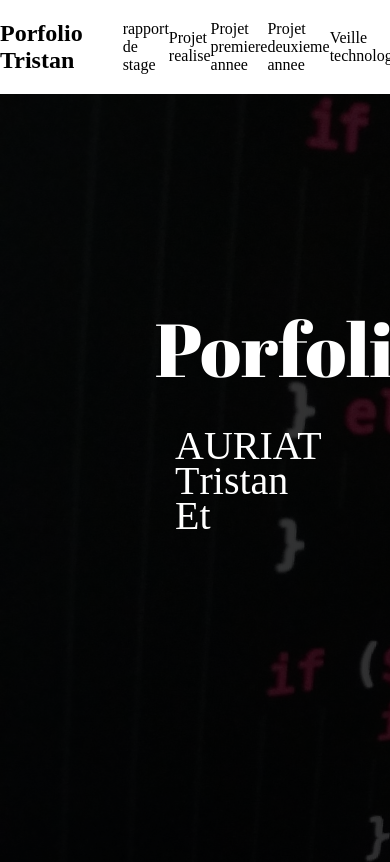
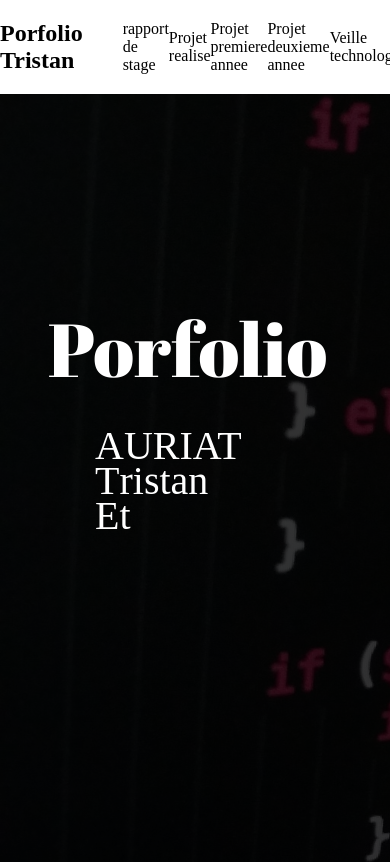
Before and after one commit to Leckyy/portfolio2, a plain HTML site: page index.html in a window 390 px wide. Shown: the top 862 px of the page. Drawn offline with nearby package versions, Linux system fonts and the light colour scheme.

Commit message:
Add files via upload

```diff
--- a/style.css
+++ b/style.css
@@ -305,3 +305,16 @@ nav ul{
 
     }
 }
+
+
+/* media téléphone */
+
+@media screen and (max-width: 390px){
+.titre .t1{
+    left: -127px;
+}
+.titre .t2{
+    position: relative;
+    left: -80px;
+}
+}
```
